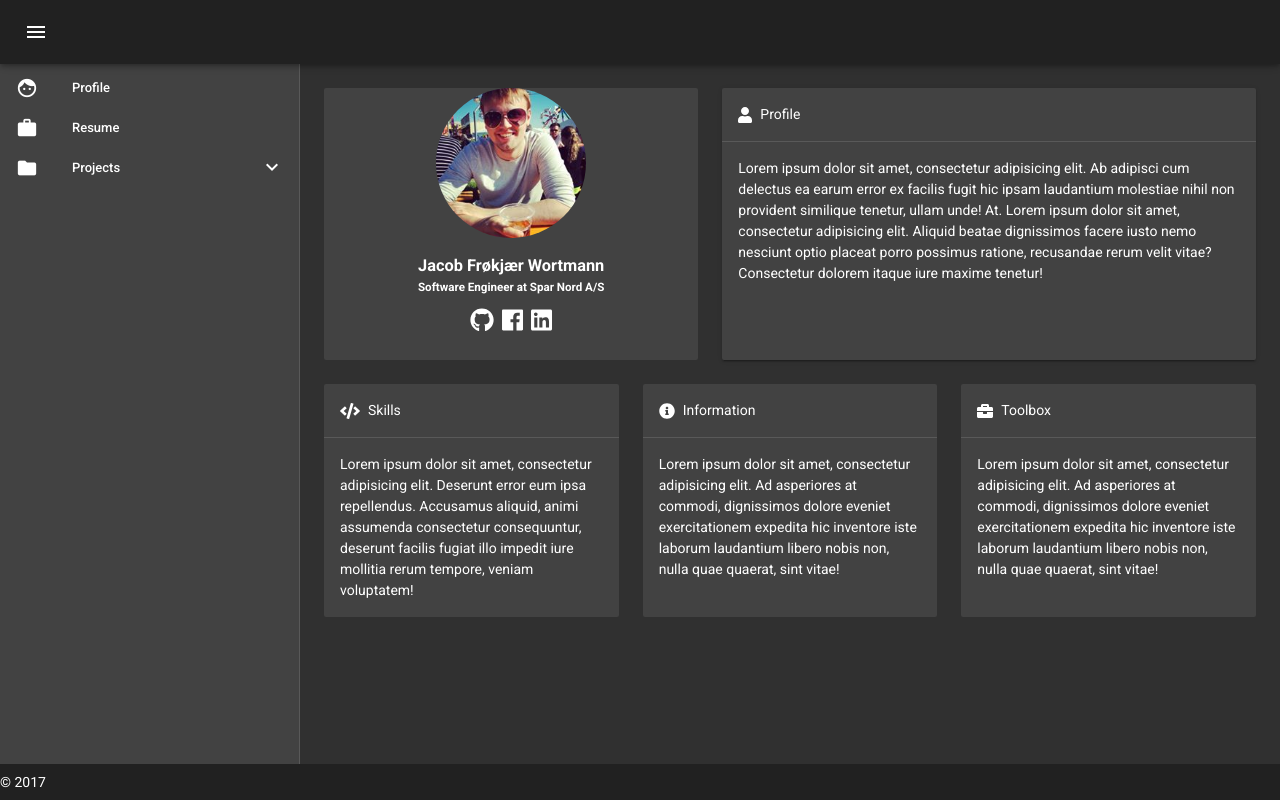
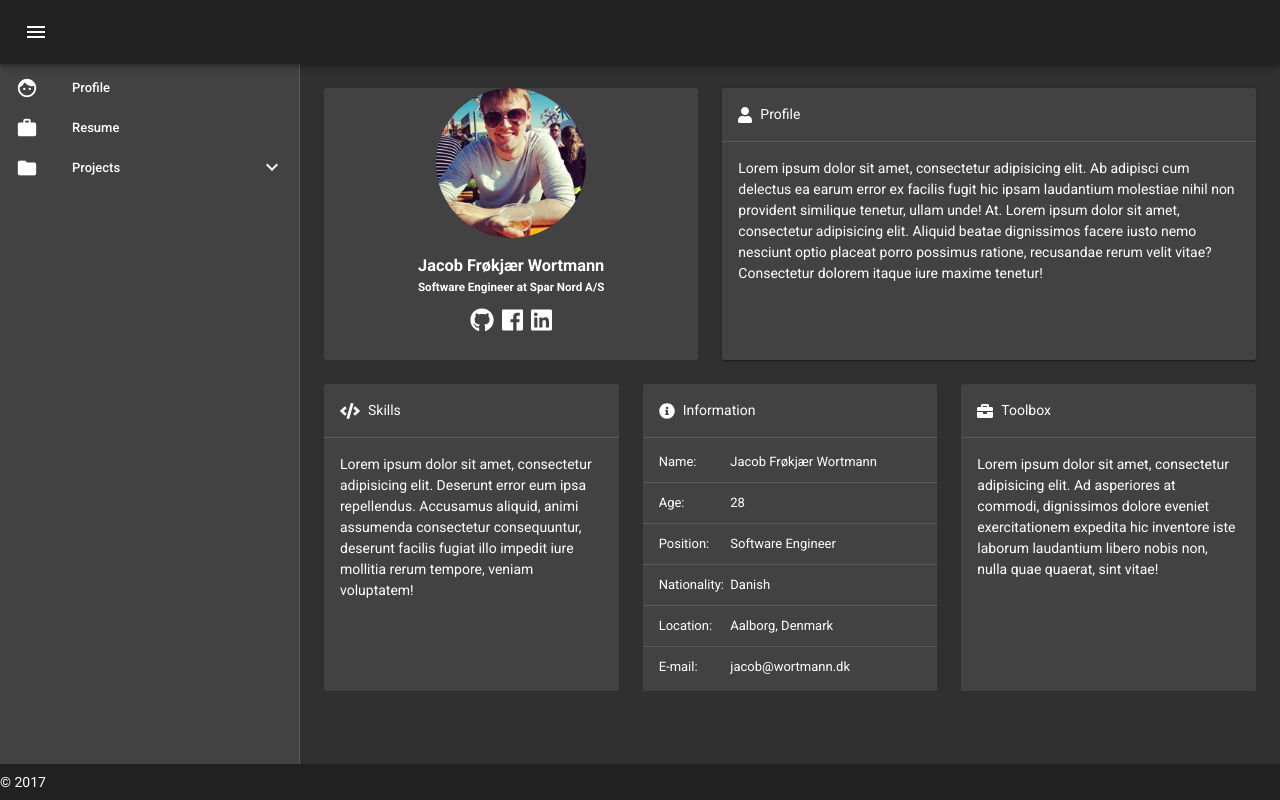
Before and after one commit to FuzzyAzurik/jacobwortmann, a Vue app in the folder src/main/vuejs/: page /#/ in a window 1280 px wide. Built offline with nearby package versions, Linux system fonts and the light colour scheme.

Commit message:
completed personal information

```diff
--- a/src/main/vuejs/src/components/Profile.vue
+++ b/src/main/vuejs/src/components/Profile.vue
@@ -55,10 +55,25 @@
                         Information
                     </v-card-title>
                     <v-divider/>
-                    <v-card-text> Lorem ipsum dolor sit amet, consectetur adipisicing elit. Ad asperiores at
-                        commodi, dignissimos dolore eveniet exercitationem expedita hic inventore iste laborum
-                        laudantium libero nobis non, nulla quae quaerat, sint vitae!
-                    </v-card-text>
+                    <v-list dense>
+                        <template v-for="(item, index) in informationData">
+                            <v-list-tile>
+                                <v-layout row wrap>
+                                    <v-flex xs3 d-flex>
+                                        <v-card flat>
+                                            {{item.header}}:
+                                        </v-card>
+                                    </v-flex>
+                                    <v-flex xs9 d-flex>
+                                        <v-card flat>
+                                            {{item.value}}
+                                        </v-card>
+                                    </v-flex>
+                                </v-layout>
+                            </v-list-tile>
+                            <v-divider v-if="index + 1 < informationData.length" :key="`divider-${index}`"/>
+                        </template>
+                    </v-list>
                 </v-card>
             </v-flex>
             <v-flex d-flex md12 lg4>
@@ -80,6 +95,32 @@
 <script>
     export default {
         data: () => ({
+            informationData: [
+                {
+                    header: "Name",
+                    value: "Jacob Frøkjær Wortmann"
+                },
+                {
+                    header: "Age",
+                    value: "28"
+                },
+                {
+                    header: "Position",
+                    value: "Software Engineer"
+                },
+                {
+                    header: "Nationality",
+                    value: "Danish"
+                },
+                {
+                    header: "Location",
+                    value: "Aalborg, Denmark"
+                },
+                {
+                    header: "E-mail",
+                    value: "jacob@wortmann.dk"
+                }
+            ],
             pageTitle: "Profile"
         })
     }
```
